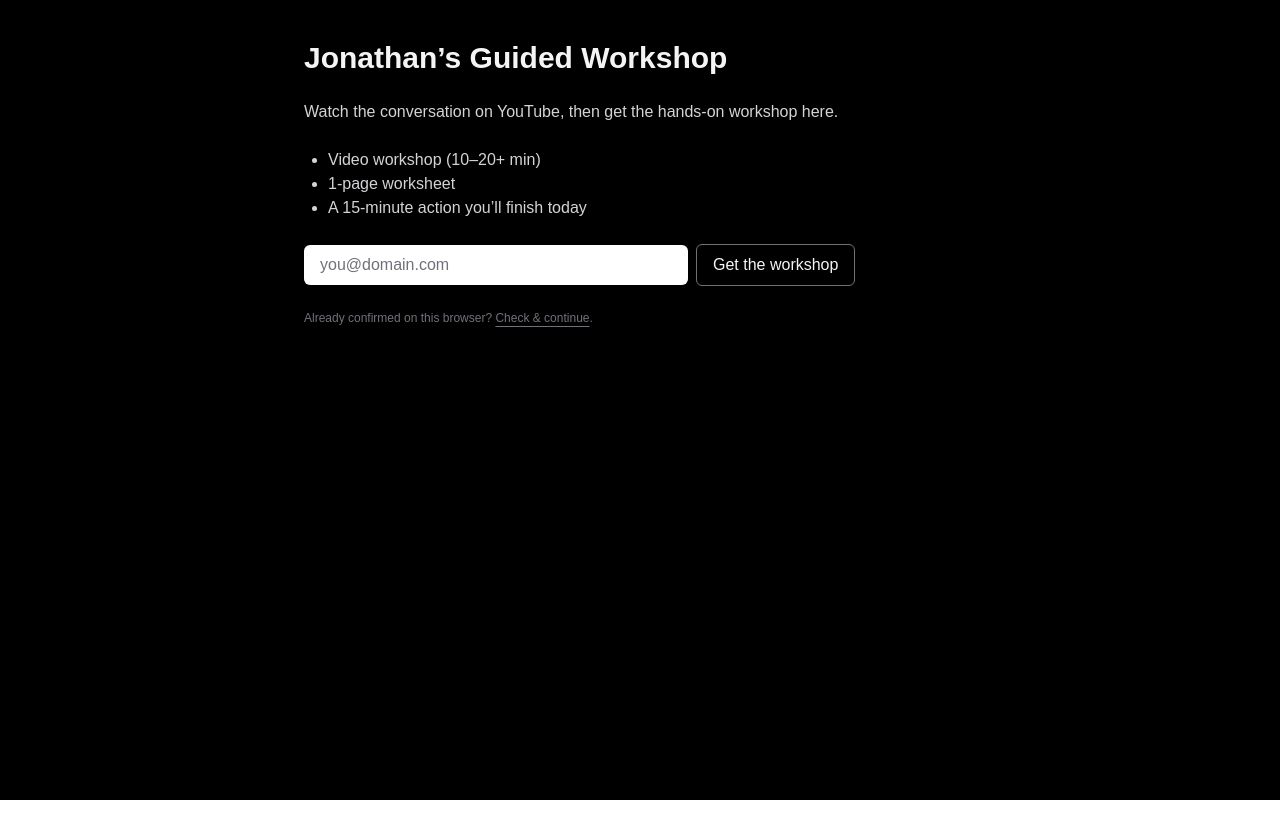
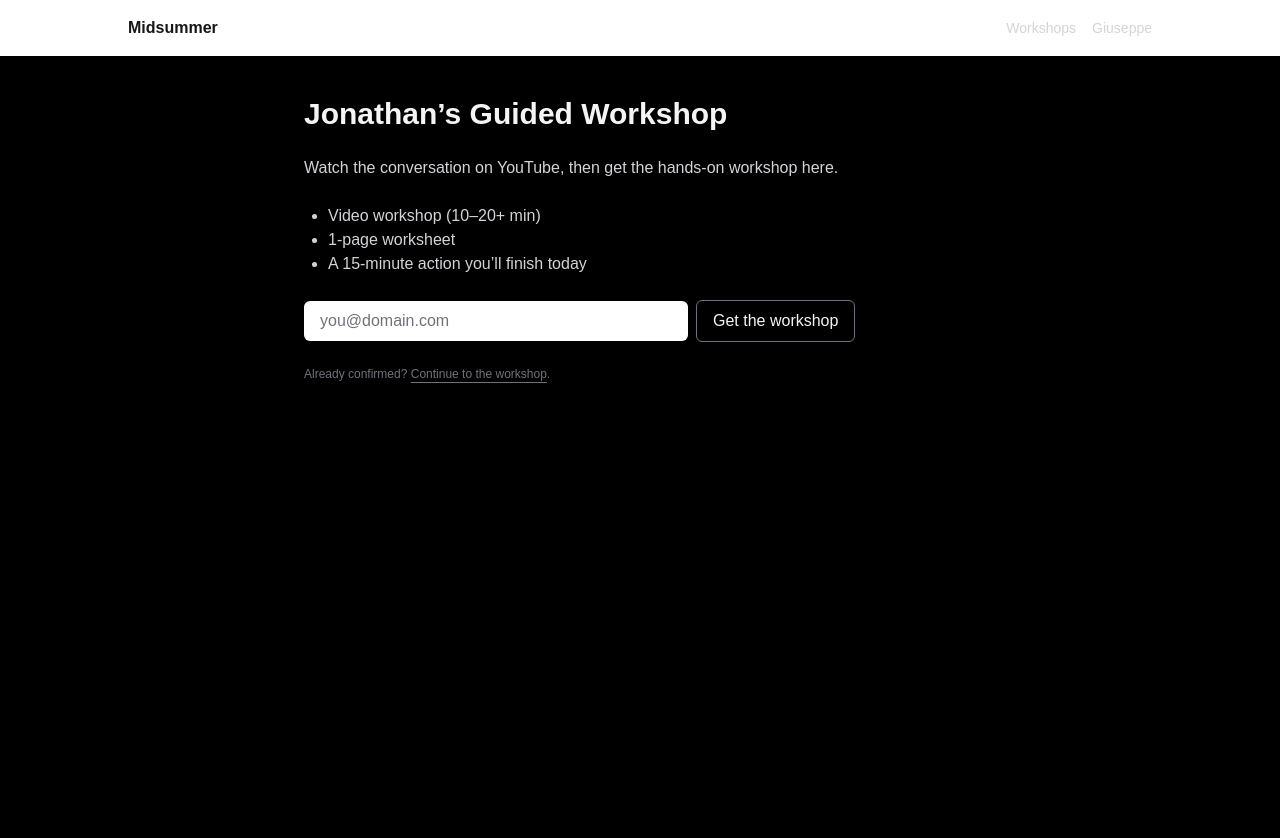
Before and after one commit to giosolazzo/midsummer, a Next.js app: page /midsummer/jonathan in a window 1280 px wide. Shown: the top 838 px of the page. Before the commit the page ends 800 px from the top, so only its background shows below. Built offline with nearby package versions, Linux system fonts and the light colour scheme.

Commit message:
SEO + robots + sitemap + header

```diff
--- a/src/app/midsummer/[slug]/page.tsx
+++ b/src/app/midsummer/[slug]/page.tsx
@@ -1,7 +1,41 @@
+// src/app/midsummer/[slug]/page.tsx
+import type { Metadata } from "next";
 import { notFound } from "next/navigation";
 import Link from "next/link";
 import EmailGate from "@/components/EmailGate";
 import { WORKSHOPS } from "@/workshops";
+
+export async function generateMetadata(
+  { params }: { params: { slug: string } }
+): Promise<Metadata> {
+  const w = WORKSHOPS[params.slug];
+  if (!w) return {}; // Next will 404 via the page component
+
+  const base = "https://midsummerlab.com";
+  const url = `${base}/midsummer/${params.slug}`;
+  const title = `${w.title} — Midsummer Workshops`;
+  const description =
+    "Spoken explorations + hands-on workshops to break perfectionism.";
+
+  return {
+    title,
+    description,
+    openGraph: {
+      type: "article",
+      url,
+      title,
+      description,
+      // put a real image later; file can live in /public/og-default.jpg
+      images: [{ url: `${base}/og-default.jpg` }],
+    },
+    twitter: {
+      card: "summary_large_image",
+      title,
+      description,
+      images: [`${base}/og-default.jpg`],
+    },
+  };
+}
 
 export default function WorkshopLanding({ params }: { params: { slug: string } }) {
   const w = WORKSHOPS[params.slug];
@@ -24,14 +58,13 @@ export default function WorkshopLanding({ params }: { params: { slug: string } }
         <EmailGate slug={params.slug} tag={w.tag} />
 
         <p className="text-xs text-zinc-500">
-          Already confirmed on this browser?{" "}
+          Already confirmed?{" "}
           <Link
-            href={`/midsummer/${params.slug}/pending`}
+            href={`/midsummer/${params.slug}/workshop`}
             className="underline underline-offset-4"
           >
-            Check & continue
-          </Link>
-          .
+            Continue to the workshop
+          </Link>.
         </p>
       </div>
     </main>
--- a/src/app/midsummer/layout.tsx
+++ b/src/app/midsummer/layout.tsx
@@ -1,7 +1,8 @@
 import type { Metadata } from "next";
 import { Geist, Geist_Mono } from "next/font/google";
 import "../globals.css";
-import { Analytics } from "@vercel/analytics/react"; // ← add this
+import { Analytics } from "@vercel/analytics/react";
+import SiteHeader from "@/components/SiteHeader";
 
 const geistSans = Geist({ variable: "--font-geist-sans", subsets: ["latin"] });
 const geistMono = Geist_Mono({ variable: "--font-geist-mono", subsets: ["latin"] });
@@ -11,10 +12,13 @@ export const metadata: Metadata = {
   description: "Spoken explorations + hands-on workshops to break perfectionism.",
 };
 
-export default function RootLayout({ children }: Readonly<{ children: React.ReactNode }>) {
+export default function RootLayout({
+  children,
+}: Readonly<{ children: React.ReactNode }>) {
   return (
     <html lang="en">
       <body className={`${geistSans.variable} ${geistMono.variable} antialiased`}>
+        <SiteHeader />
         {children}
         <Analytics /> {/* pageviews + countries, referrers, devices */}
       </body>
--- /dev/null
+++ b/src/app/robots.ts
@@ -0,0 +1,16 @@
+// src/app/robots.ts
+import type { MetadataRoute } from "next";
+
+export default function robots(): MetadataRoute.Robots {
+  return {
+    rules: [
+      {
+        userAgent: "*",
+        allow: "/",
+        // we don’t want these indexed
+        disallow: ["/midsummer/*/pending", "/midsummer/*/confirmed"],
+      },
+    ],
+    sitemap: "https://midsummerlab.com/sitemap.xml",
+  };
+}
--- /dev/null
+++ b/src/app/sitemap.ts
@@ -0,0 +1,18 @@
+// src/app/sitemap.ts
+import type { MetadataRoute } from "next";
+import { WORKSHOPS } from "@/workshops";
+
+export default function sitemap(): MetadataRoute.Sitemap {
+  const base = "https://midsummerlab.com";
+  const now = new Date();
+
+  return [
+    { url: `${base}/midsummer`, lastModified: now, changeFrequency: "weekly", priority: 0.8 },
+    ...Object.keys(WORKSHOPS).map((slug) => ({
+      url: `${base}/midsummer/${slug}`,
+      lastModified: now,
+      changeFrequency: "monthly",
+      priority: 0.6,
+    })),
+  ];
+}
--- /dev/null
+++ b/src/components/Siteheader.tsx
@@ -0,0 +1,16 @@
+// src/components/SiteHeader.tsx
+import Link from "next/link";
+
+export default function SiteHeader() {
+  return (
+    <header className="px-6 py-4">
+      <div className="max-w-5xl mx-auto flex items-center justify-between">
+        <Link href="/midsummer" className="font-semibold">Midsummer</Link>
+        <nav className="flex gap-4 text-sm text-zinc-300">
+          <Link href="/midsummer">Workshops</Link>
+          <a href="https://giuseppesolazzo.com">Giuseppe</a>
+        </nav>
+      </div>
+    </header>
+  );
+}
```
